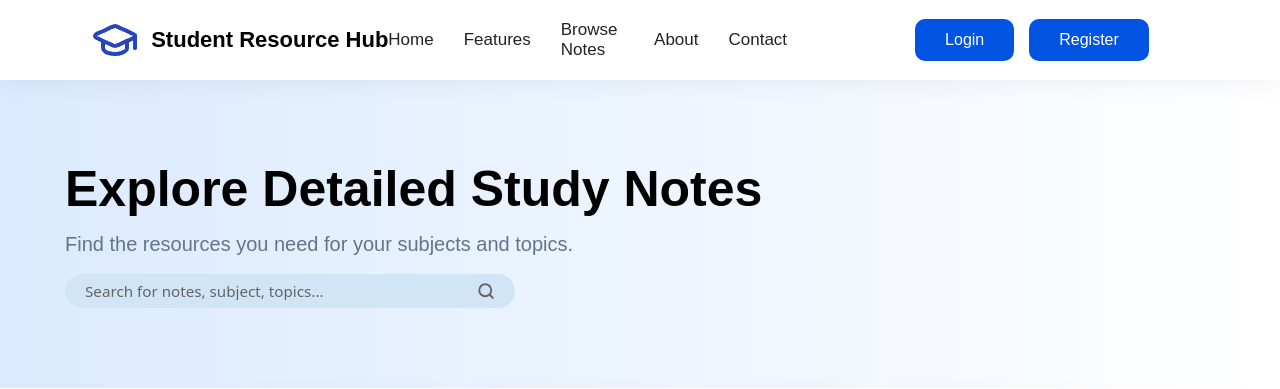
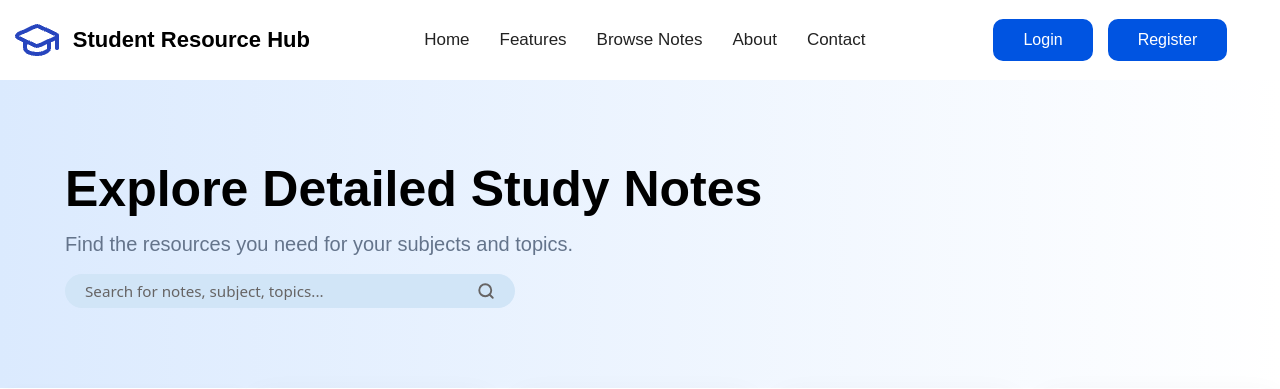
Before and after one commit to Amarapriyanjith/Study-connect, a PHP site: the page made by Browse Notes.html in a window 1280 px wide. Shown: the top 389 px of the page. Run offline with PHP 8.4, Linux system fonts and the light colour scheme.

Commit message:
fix navigation bar problem

```diff
--- a/Browse Notes.html
+++ b/Browse Notes.html
@@ -5,8 +5,9 @@
     <meta charset="UTF-8">
     <meta name="viewport" content="width=device-width, initial-scale=1.0">
     <title>Browse Notes</title>
+    <link rel="stylesheet" href="css/home.css">
     <link rel="stylesheet" href="css/browse_note.css">
-    <link rel="stylesheet" href="css/home.css">
+
 </head>
 <body>
 
--- a/contact.html
+++ b/contact.html
@@ -66,7 +66,7 @@
     </div>
 </section>
 
- /* contact section/*
+ /* contact section*/
 <section class="contact-section">
      <div class="contact-form">
 
--- a/css/browse_note.css
+++ b/css/browse_note.css
@@ -37,67 +37,15 @@
     color:#1e293b;
     line-height:1.6;
 }
-header{
-    width:100%;
-    height:80px;
-    background:#fff;
-    display:flex;
-    justify-content:space-between;
-    align-items:center;
-    padding:0 80px;
-    box-shadow:0 5px 20px rgba(0,0,0,.05);
-    position:sticky;
-    top:0;
-    z-index:100;
-}
-.logo{
-    display:flex;
-    align-items:center;
-    gap:12px;
-}
 
-.logo img{
-    font-size:32px;
-    color:#2563eb;
-}
 
-.logo h2{
-    font-size:22px;
-    font-weight:700;
-}
 
-nav ul{
-    display:flex;
-    list-style:none;
-    gap:35px;
-}
 
-nav ul li a{
-    text-decoration:none;
-    color:#334155;
-    font-weight:500;
-    transition:.3s;
-}
 
-nav ul li a:hover,
-nav ul li a.active{
-    color:#2563eb;
-}
 
-.login-btn{
-    padding:10px 24px;
-    border:none;
-    border-radius:8px;
-    background:#2563eb;
-    color:white;
-    cursor:pointer;
-    font-size:15px;
-    transition:.3s;
-}
 
-.login-btn:hover{
-    background:#1d4ed8;
-}
+
+
 
 .hero{
     text-align:left;
--- a/css/home.css
+++ b/css/home.css
@@ -22,12 +22,8 @@
     font-family:'Poppins',sans-serif;
     }
 
-<<<<<<< HEAD
 
     /*  navigation bar css */
-=======
-/*  navigation bar css */
->>>>>>> 2db39db37e8d6a25c368c7cd4cefa9b529d0703a
 
 .navbar {
   width: 100%;
@@ -452,16 +448,7 @@ a {
 
 
 
-<<<<<<< HEAD
 /*  Footer on desktop */
-=======
-
-
-
-
-
-/* ---------- FIX: Footer on desktop (base CSS had 1 column) ---------- */
->>>>>>> 2db39db37e8d6a25c368c7cd4cefa9b529d0703a
 footer {
     grid-template-columns: repeat(4, 1fr);
 }
--- a/home.html
+++ b/home.html
@@ -7,7 +7,7 @@
     <title>Home</title>
     <link rel="stylesheet" href="css/home.css">
 
-    <link rel="stylesheet" href="css/responsive.css">
+
 
 
   </head>
```
